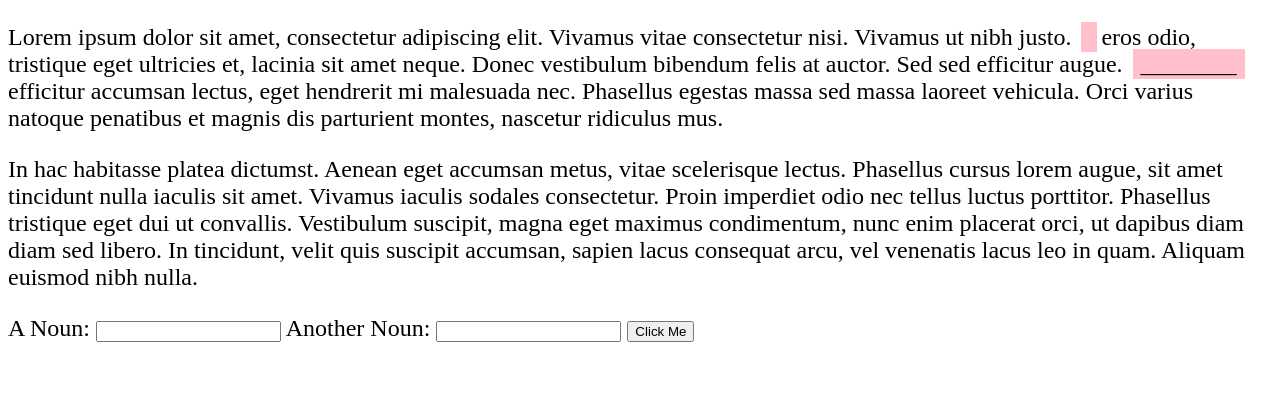
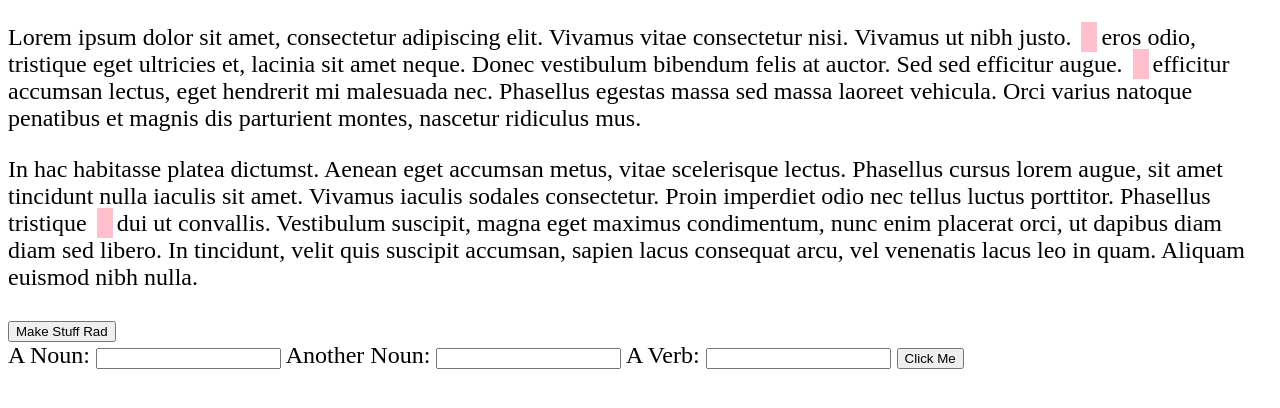
Before and after one commit to willeschor/DOM-Starter-Code, a plain HTML site: page index.html in a window 1280 px wide. Both pictures are taken after a click on the button "Click Me". Drawn offline with Linux system fonts and the light colour scheme.

Commit message:
updated story

```diff
--- a/index.html
+++ b/index.html
@@ -10,6 +10,7 @@
 </head>
 
 <body>
+    <div id="container" class="container">
         <p>Lorem ipsum dolor sit amet, consectetur adipiscing elit. Vivamus vitae consectetur nisi. Vivamus ut nibh justo.
             <span class="placeholder" id="noun1">___________</span> eros odio, tristique eget ultricies et, lacinia sit amet neque. Donec
             vestibulum bibendum felis at
@@ -20,9 +21,12 @@
         <p>
             In hac habitasse platea dictumst. Aenean eget accumsan metus, vitae scelerisque lectus. Phasellus cursus lorem
             augue, sit amet tincidunt nulla iaculis sit amet. Vivamus iaculis sodales consectetur. Proin imperdiet odio nec
-        tellus luctus porttitor. Phasellus tristique eget dui ut convallis. Vestibulum suscipit, magna eget maximus
+            tellus luctus porttitor. Phasellus tristique <span class="placeholder" id="verb1">______</span> dui ut convallis. Vestibulum suscipit, magna eget maximus
             condimentum, nunc enim placerat orci, ut dapibus diam diam sed libero. In tincidunt, velit quis suscipit
-        accumsan, sapien lacus consequat arcu, vel venenatis lacus leo in quam. Aliquam euismod nibh nulla.</p>
+            accumsan, sapien lacus consequat arcu, vel venenatis lacus leo in quam. Aliquam euismod nibh nulla.
+        </p>
+    </div>
+    <button typ="button" id="radButton">Make Stuff Rad</button>
     <form>
         <label>A Noun:
             <input type="text" id="noun1Input" value="" />
@@ -30,6 +34,9 @@
         <label>Another Noun:
             <input type="text" id="noun2Input" value="" />
         </label>
+        <label>A Verb:
+            <input type="text" id="verb1Input" value="" />
+        </label>
         <button type="button" id="clickMe">Click Me</button>
     </form>
 </body>
--- a/js/index.js
+++ b/js/index.js
@@ -1,9 +1,25 @@
 const myButton = document.getElementById('clickMe');
 const noun1 = document.getElementById('noun1');
 const noun1Input = document.getElementById('noun1Input');
+const noun2Input = document.getElementById('noun2Input')
+const noun2 = document.getElementById('noun2')
+const verb1 = document.getElementById('verb1')
+const verb1Input = document.getElementById('verb1Input')
+const bodyContainer = document.getElementById("container")
+const additionalText = "Hey This is RAD!!"
+const radButton = document.getElementById("radButton")
+myButton.addEventListener('click', function (event) {
+   event.preventDefault(); //stops the regular behavior of the event allows for an assignment of new behavior
+  verb1.innerHTML = verb1Input.value;
+  noun1.innerHTML = noun1Input.value;
+  noun2.innerHTML = noun2Input.value;
+});
 
-myButton.addEventListener('click', function (event) {
+radButton.addEventListener('click', function(event) {
   event.preventDefault();
 
-  noun1.innerHTML = noun1Input.value;
-});
+  const newParagraph = document.createElement("p");
+  newParagraph.innerHTML = additionalText;
+  bodyContainer.appendChild(newParagraph);
+
+})
```
Lines whose indentation alone changed are shown as unchanged.
